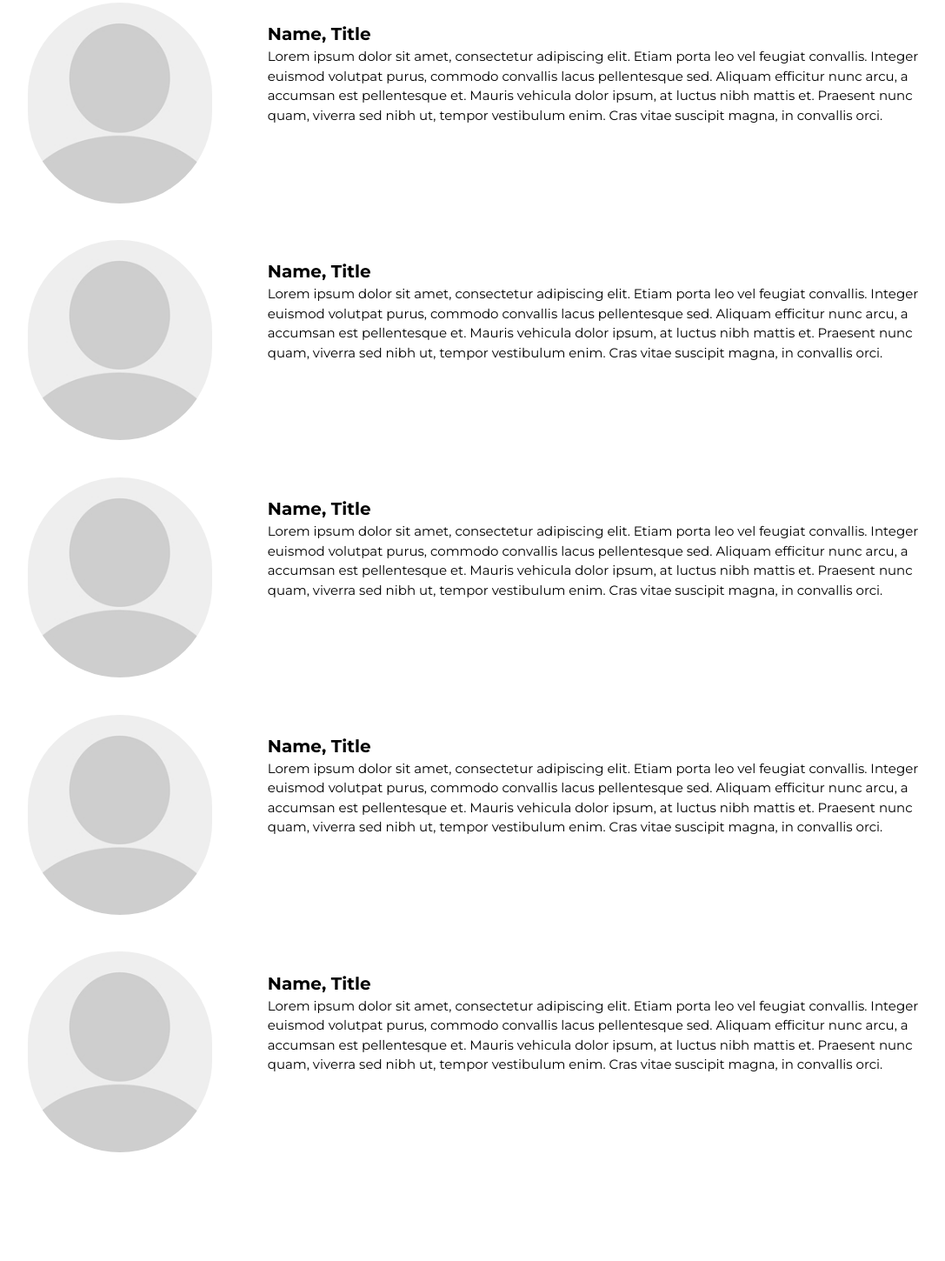
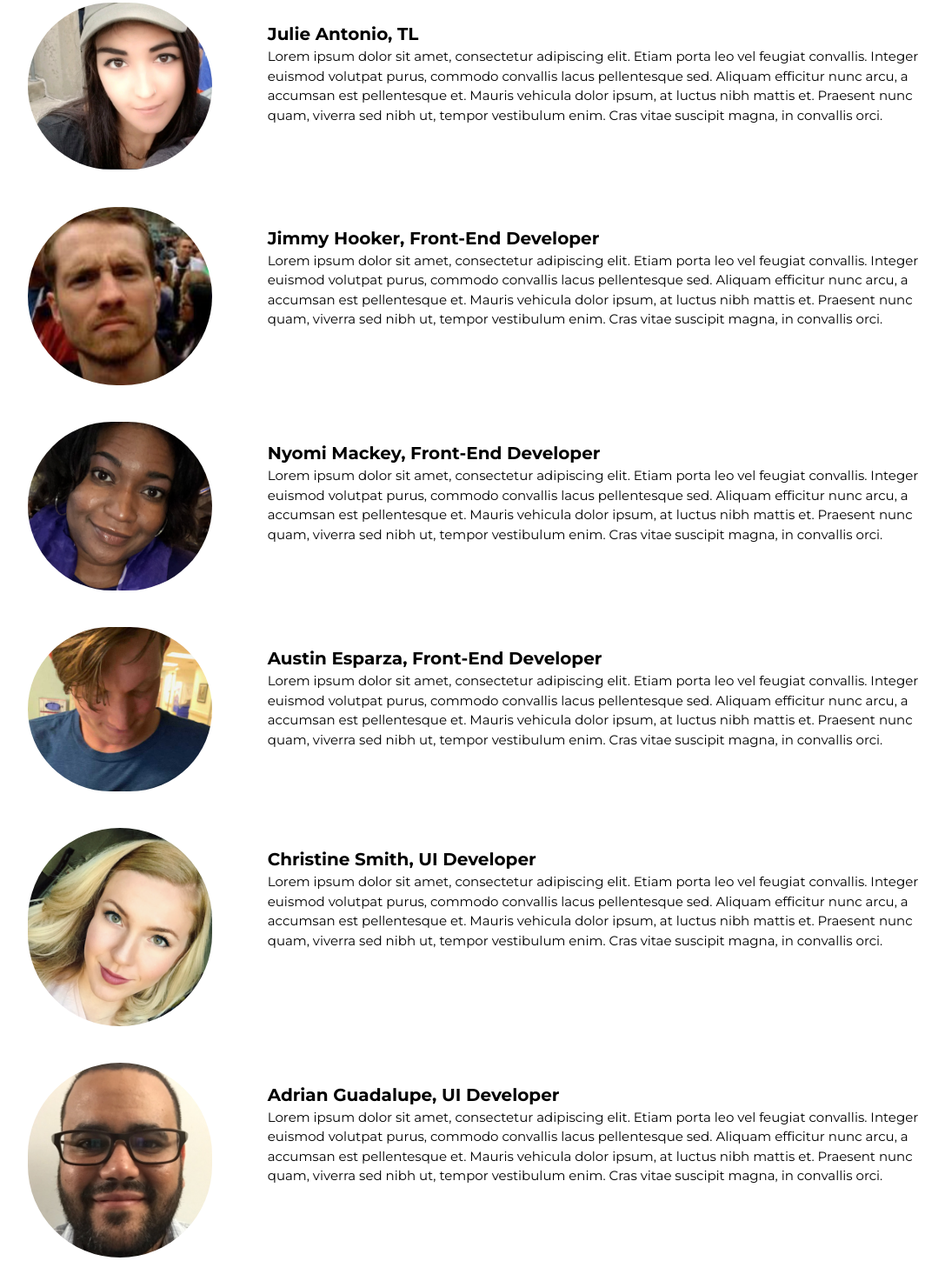
Before and after one commit to Build-Week-Clinical-Trial-Finder/Marketing-Page-Adrian, a plain HTML site: page about.html in a window 1280 px wide. Shown: the part 292-1742 px from the top of the page at 87% size, without its empty margins (19-1106 px from the left). Drawn offline with Linux system fonts and the light colour scheme.

Commit message:
added in images for about us page and linked to front end project

```diff
--- a/about.html
+++ b/about.html
@@ -11,7 +11,7 @@
     <!-- Content -->
     <div class= "top-background">
         <div class = "banner-wrapper">
-            <banner> This week only, $10 BONUS REWARD with code FALL19. <span> Sign up now!</span></banner>
+            <banner> This week only, $10 BONUS REWARD with code FALL19. Sign up now! </banner>
         </div>
 
     <nav class = "about-nav">
@@ -31,44 +31,51 @@
     <div class = "about-section">
 
         <div class = "team-member">
-            <img src = "images/blank-headshot.jpg">
-            <p> <span> Name, Title</span><br> Lorem ipsum dolor sit amet, consectetur adipiscing elit. Etiam porta leo vel feugiat convallis.
+            <img src = "images/ja.png">
+            <p> <span> Julie Antonio, TL </span><br> Lorem ipsum dolor sit amet, consectetur adipiscing elit. Etiam porta leo vel feugiat convallis.
                 Integer euismod volutpat purus, commodo convallis lacus pellentesque sed. Aliquam efficitur nunc arcu, a accumsan est pellentesque et.
                 Mauris vehicula dolor ipsum, at luctus nibh mattis et. Praesent nunc quam, viverra sed nibh ut, tempor vestibulum enim. Cras vitae suscipit magna,
                 in convallis orci.</p>
         </div>
 
         <div class = "team-member">
-                <img src = "images/blank-headshot.jpg">
-                <p> <span> Name, Title</span><br>Lorem ipsum dolor sit amet, consectetur adipiscing elit. Etiam porta leo vel feugiat convallis.
+                <img src = "images/jh.png">
+                <p> <span> Jimmy Hooker, Front-End Developer</span><br>Lorem ipsum dolor sit amet, consectetur adipiscing elit. Etiam porta leo vel feugiat convallis.
                     Integer euismod volutpat purus, commodo convallis lacus pellentesque sed. Aliquam efficitur nunc arcu, a accumsan est pellentesque et.
                     Mauris vehicula dolor ipsum, at luctus nibh mattis et. Praesent nunc quam, viverra sed nibh ut, tempor vestibulum enim. Cras vitae suscipit magna,
                     in convallis orci.</p>
         </div>
 
         <div class = "team-member">
-                <img src = "images/blank-headshot.jpg">
-                <p> <span> Name, Title</span><br> Lorem ipsum dolor sit amet, consectetur adipiscing elit. Etiam porta leo vel feugiat convallis.
+                <img src = "images/nm.png">
+                <p> <span> Nyomi Mackey, Front-End Developer</span><br> Lorem ipsum dolor sit amet, consectetur adipiscing elit. Etiam porta leo vel feugiat convallis.
                     Integer euismod volutpat purus, commodo convallis lacus pellentesque sed. Aliquam efficitur nunc arcu, a accumsan est pellentesque et.
                     Mauris vehicula dolor ipsum, at luctus nibh mattis et. Praesent nunc quam, viverra sed nibh ut, tempor vestibulum enim. Cras vitae suscipit magna,
                     in convallis orci.</p>
         </div>
 
         <div class = "team-member">
-                <img src = "images/blank-headshot.jpg">
-                <p> <span> Name, Title</span><br> Lorem ipsum dolor sit amet, consectetur adipiscing elit. Etiam porta leo vel feugiat convallis.
+                <img src = "images/ae.png">
+                <p> <span> Austin Esparza, Front-End Developer</span><br> Lorem ipsum dolor sit amet, consectetur adipiscing elit. Etiam porta leo vel feugiat convallis.
                     Integer euismod volutpat purus, commodo convallis lacus pellentesque sed. Aliquam efficitur nunc arcu, a accumsan est pellentesque et.
                     Mauris vehicula dolor ipsum, at luctus nibh mattis et. Praesent nunc quam, viverra sed nibh ut, tempor vestibulum enim. Cras vitae suscipit magna,
                     in convallis orci.</p>
         </div>
 
         <div class = "team-member">
-                <img src = "images/blank-headshot.jpg">
-                <p> <span> Name, Title</span><br> Lorem ipsum dolor sit amet, consectetur adipiscing elit. Etiam porta leo vel feugiat convallis.
+                <img src = "images/cs.png">
+                <p> <span> Christine Smith, UI Developer</span><br> Lorem ipsum dolor sit amet, consectetur adipiscing elit. Etiam porta leo vel feugiat convallis.
                     Integer euismod volutpat purus, commodo convallis lacus pellentesque sed. Aliquam efficitur nunc arcu, a accumsan est pellentesque et.
                     Mauris vehicula dolor ipsum, at luctus nibh mattis et. Praesent nunc quam, viverra sed nibh ut, tempor vestibulum enim. Cras vitae suscipit magna,
                     in convallis orci.</p>
         </div>
+        <div class = "team-member">
+            <img src = "images/ag.png">
+            <p> <span> Adrian Guadalupe, UI Developer</span><br> Lorem ipsum dolor sit amet, consectetur adipiscing elit. Etiam porta leo vel feugiat convallis.
+                Integer euismod volutpat purus, commodo convallis lacus pellentesque sed. Aliquam efficitur nunc arcu, a accumsan est pellentesque et.
+                Mauris vehicula dolor ipsum, at luctus nibh mattis et. Praesent nunc quam, viverra sed nibh ut, tempor vestibulum enim. Cras vitae suscipit magna,
+                in convallis orci.</p>
+    </div>
 
     </div>
 
```
Also changed, not shown: index.html (+4 -4 lines), images/ae.png (added), images/ag.png (added), images/cs.png (added), images/ja.png (added), images/jh.png (added), images/nm.png (added), 2 other files.
